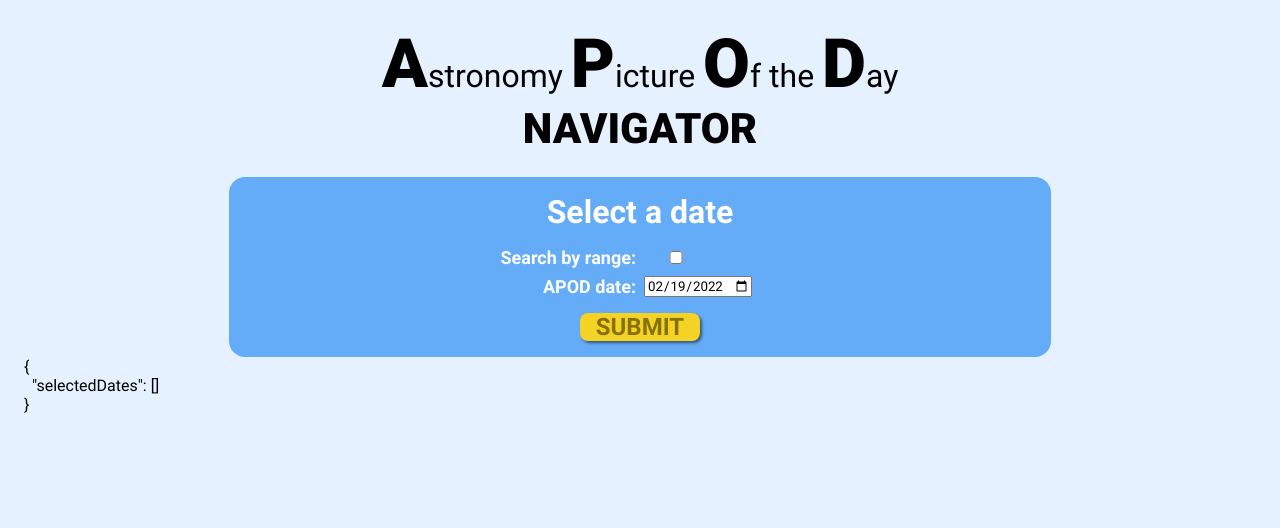
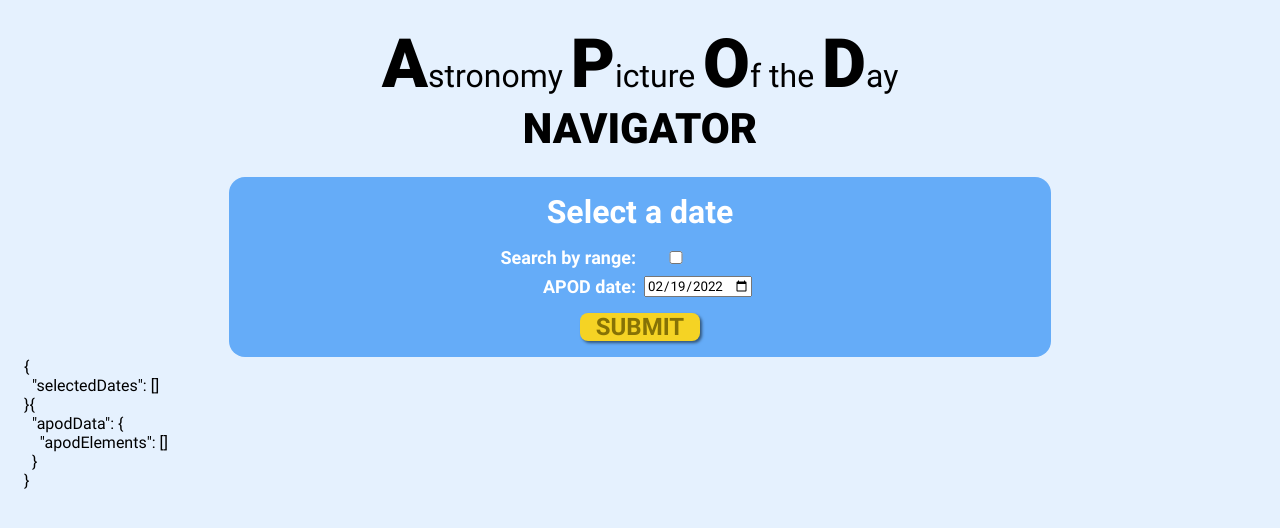
Before and after one commit to NoisyApple/apod-navigator, a React (Create React App) app: page / in a window 1280 px wide. Shown: the top 528 px of the page. Built offline with nearby package versions, Linux system fonts and the light colour scheme.

Commit message:
APOD API Service usage refactored.

```diff
--- a/src/App.tsx
+++ b/src/App.tsx
@@ -1,11 +1,14 @@
 import APODNavigator from "./components/APODNavigator/APODNavigator"
 import { SelectedDatesProvider } from "./context/SelectedDatesContext"
+import { APODDataProvider } from "./context/APODDataContext"
 
 function App() {
   return (
     <div className="App">
       <SelectedDatesProvider>
-        <APODNavigator />
+        <APODDataProvider>
+          <APODNavigator />
+        </APODDataProvider>
       </SelectedDatesProvider>
     </div>
   )
--- /dev/null
+++ b/src/api/APODService.tsx
@@ -0,0 +1,31 @@
+const API_KEY = "2LzGTT0e1hgVZZxmMBHkzfVG0BTy0E5iOxBraZg9"
+const BASE_URL = `https://api.nasa.gov/planetary/apod?api_key=${API_KEY}&date=`
+
+type fetchAPODOverload = {
+  (date: string): Promise<object>
+  (dates: string[]): Promise<object>
+}
+
+export const fetchAPOD: fetchAPODOverload = async (date: string | string[]) => {
+  let data: {
+    apodElements: any
+  } = {
+    apodElements: [],
+  }
+
+  const datesArray = typeof date === "string" ? [date] : date
+
+  if (datesArray[0] !== "") {
+    const responses = await Promise.all(
+      datesArray.map((date) => fetch(BASE_URL + date))
+    )
+
+    const retrievedData = await Promise.all(responses.map((r) => r.json()))
+
+    data = {
+      apodElements: retrievedData,
+    }
+  }
+
+  return data
+}
--- a/src/components/APODNavigator/APODNavigator.tsx
+++ b/src/components/APODNavigator/APODNavigator.tsx
@@ -1,12 +1,21 @@
 import "./APODNavigator.scss"
 
-import useAPOD from "../../hooks/useAPOD"
+import { useEffect } from "react"
+
 import DateSelector from "./DateSelector/DateSelector"
+import { fetchAPOD } from "../../api/APODService"
 import { useSelectedDates } from "../../context/SelectedDatesContext"
+import { useAPODAPI } from "../../context/APODDataContext"
 
 const APODNavigator = () => {
-  const data = useAPOD("")
-  const { state } = useSelectedDates()
+  const { state: apodAPIData, dispatch } = useAPODAPI()
+  const { state: datesData } = useSelectedDates()
+
+  useEffect(() => {
+    fetchAPOD(datesData.selectedDates).then((data) => {
+      dispatch({ type: "FETCH_DATA", payload: data })
+    })
+  }, [datesData])
 
   return (
     <div className="apod-navigator">
@@ -24,8 +33,8 @@ const APODNavigator = () => {
       </section>
       <pre>
         <code style={{ whiteSpace: "pre-wrap" }}>
-          {/* {JSON.stringify(data, null, 2)} */}
-          {JSON.stringify(state, null, 2)}
+          {JSON.stringify(datesData, null, 2)}
+          {JSON.stringify(apodAPIData, null, 2)}
         </code>
       </pre>
     </div>
--- /dev/null
+++ b/src/context/APODDataContext.tsx
@@ -0,0 +1,49 @@
+import { createContext, ReactNode, useContext, useReducer } from "react"
+
+const defaultState: { apodData: object } = { apodData: {} }
+
+export type Action = {
+  type: "FETCH_DATA"
+  payload: object
+}
+export type Dispatch = (action: Action) => void
+export type State = typeof defaultState
+
+const APODDataContext = createContext<
+  | {
+      state: State
+      dispatch: Dispatch
+    }
+  | undefined
+>(undefined)
+
+const apodDataReducer = (state: State, action: Action): State => {
+  switch (action.type) {
+    case "FETCH_DATA":
+      return {
+        ...state,
+        apodData: action.payload,
+      }
+  }
+}
+
+export const APODDataProvider = ({ children }: { children: ReactNode }) => {
+  const [state, dispatch] = useReducer(apodDataReducer, defaultState)
+
+  return (
+    <APODDataContext.Provider value={{ state, dispatch }}>
+      {children}
+    </APODDataContext.Provider>
+  )
+}
+
+export const useAPODAPI = () => {
+  const context = useContext(APODDataContext)
+
+  if (!context)
+    throw new Error(
+      "selectedDateHook must be used inside SelectedDatesProvider."
+    )
+
+  return context
+}
--- a/src/context/SelectedDatesContext.tsx
+++ b/src/context/SelectedDatesContext.tsx
@@ -17,7 +17,7 @@ const SelectedDatesContext = createContext<
   | undefined
 >(undefined)
 
-function selectedDatesReducer(state: State, action: Action): State {
+const selectedDatesReducer = (state: State, action: Action): State => {
   switch (action.type) {
     case "SET_DATES":
       return {
@@ -27,7 +27,11 @@ function selectedDatesReducer(state: State, action: Action): State {
   }
 }
 
-export function SelectedDatesProvider({ children }: { children: ReactNode }) {
+export const SelectedDatesProvider = ({
+  children,
+}: {
+  children: ReactNode
+}) => {
   const [state, dispatch] = useReducer(selectedDatesReducer, defaultState)
 
   return (
@@ -37,7 +41,7 @@ export function SelectedDatesProvider({ children }: { children: ReactNode }) {
   )
 }
 
-export function useSelectedDates() {
+export const useSelectedDates = () => {
   const context = useContext(SelectedDatesContext)
 
   if (!context)
--- a/src/hooks/useAPOD.tsx
+++ /dev/null
@@ -1,29 +0,0 @@
-import { useEffect, useState } from "react"
-
-const API_KEY = "2LzGTT0e1hgVZZxmMBHkzfVG0BTy0E5iOxBraZg9"
-const BASE_URL = `https://api.nasa.gov/planetary/apod?api_key=${API_KEY}&date=`
-
-type useAPODOverload = {
-  (date: string): object
-  (dates: string[]): object
-}
-
-const useAPOD: useAPODOverload = (date: string | string[]) => {
-  const [data, setData] = useState<object>({})
-
-  useEffect(() => {
-    const datesArray = typeof date === "string" ? [date] : date
-
-    if (datesArray[0] !== "") {
-      Promise.all(
-        datesArray.map((date) => fetch(BASE_URL + date).then((r) => r.json()))
-      ).then((retrievedData) => setData({ data: retrievedData }))
-    } else {
-      setData({ data: [] })
-    }
-  }, [])
-
-  return data
-}
-
-export default useAPOD
```
